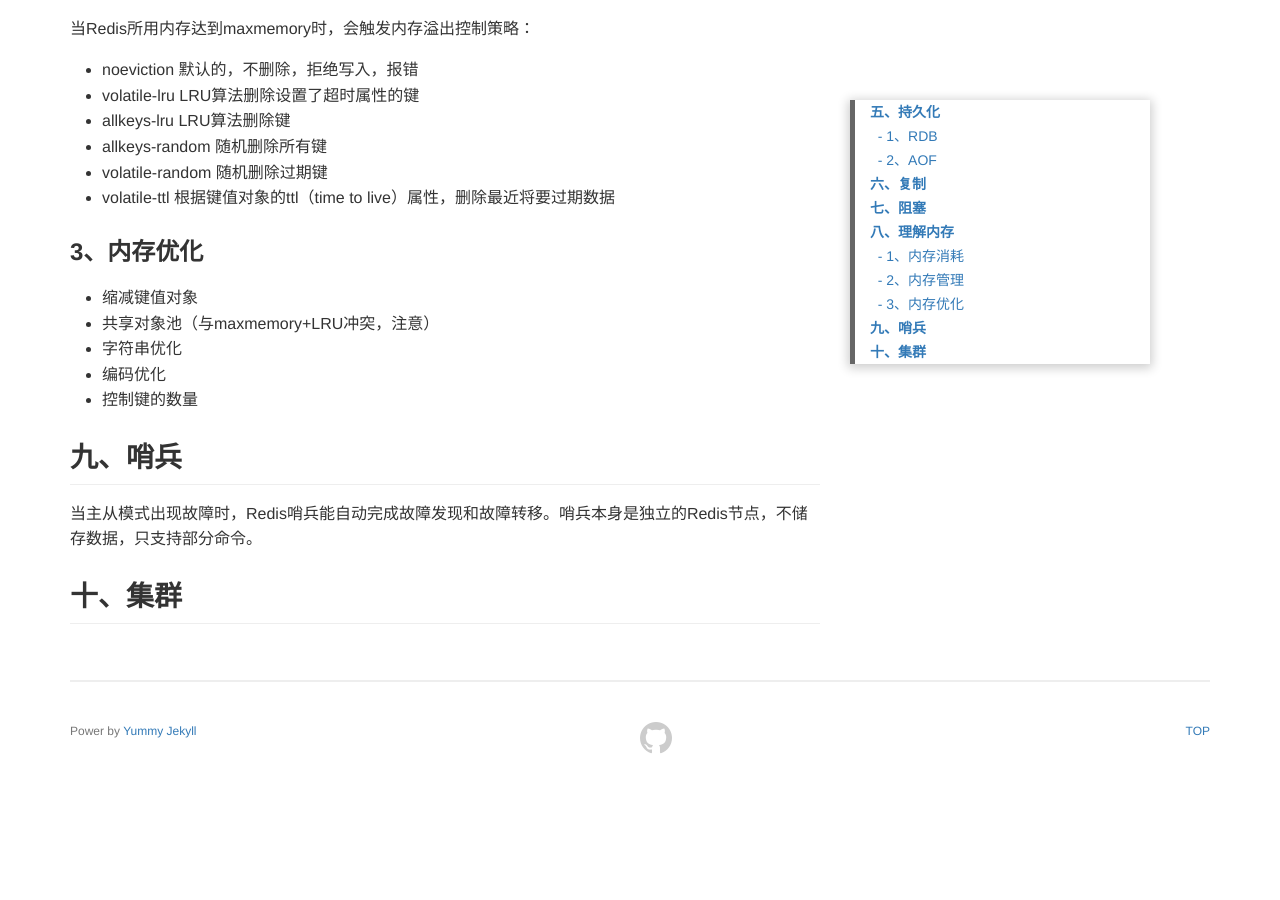
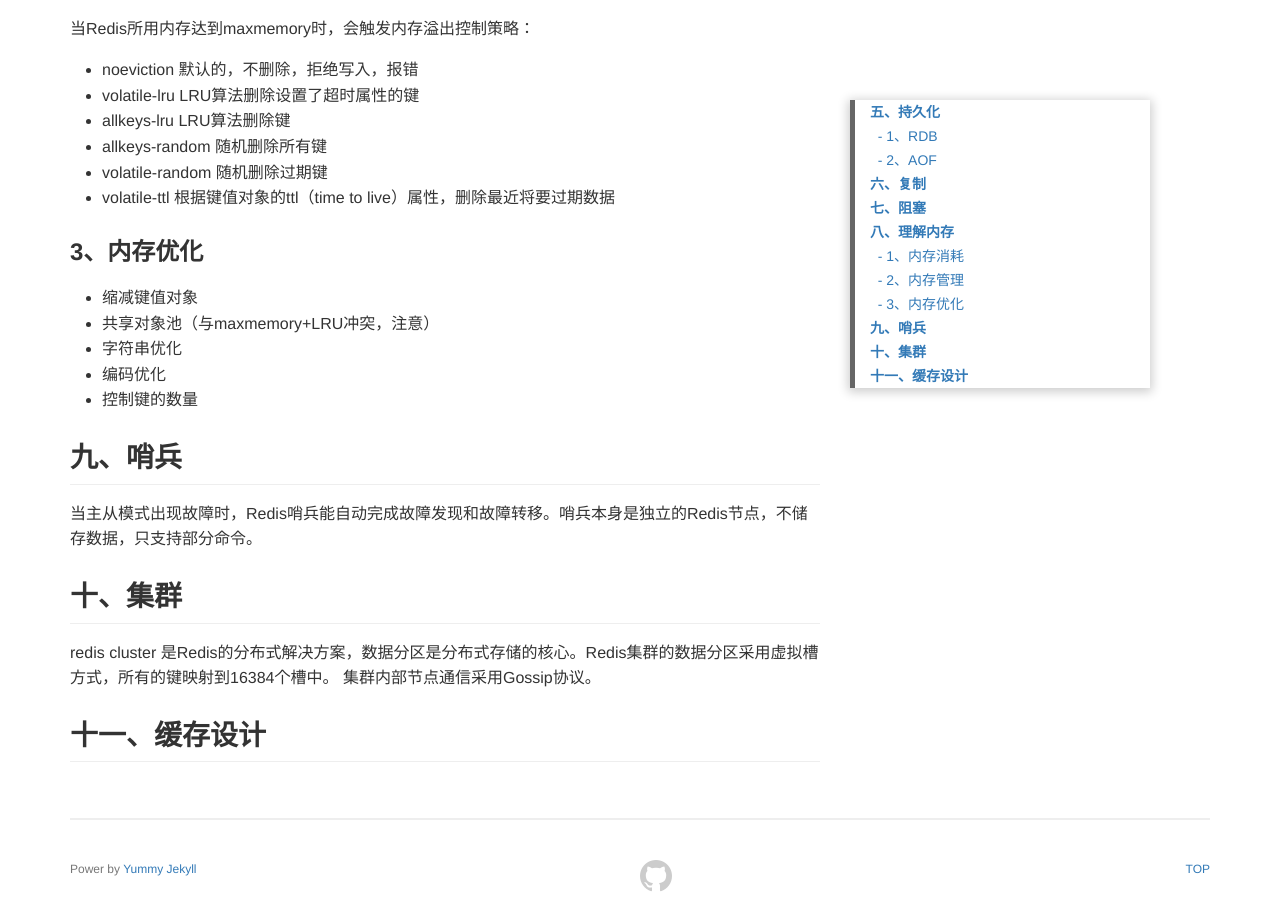
Before and after one commit to yaofengdoit/yaofengdoit.github.io, a Jekyll site: the page built from _posts/2020/04-06/2020-05-07-ReadBook-Redis-3.md, in a window 1280 px wide and 900 px high, scrolled down 2226 px. Built offline with Jekyll 4.4.1, drawn with Linux system fonts in a browser that asks for light colours; a script that is not in the unit is left out; before the commit the page ends 2988 px from its top, so only the background shows below that.

Commit message:
redis 集群

```diff
--- a/_posts/2020/04-06/2020-05-07-ReadBook-Redis-3.md
+++ b/_posts/2020/04-06/2020-05-07-ReadBook-Redis-3.md
@@ -91,4 +91,11 @@
 
 当主从模式出现故障时，Redis哨兵能自动完成故障发现和故障转移。哨兵本身是独立的Redis节点，不储存数据，只支持部分命令。
 
+
 ## 十、集群
+
+redis cluster 是Redis的分布式解决方案，数据分区是分布式存储的核心。Redis集群的数据分区采用虚拟槽方式，所有的键映射到16384个槽中。
+集群内部节点通信采用Gossip协议。
+
+
+## 十一、缓存设计
```
